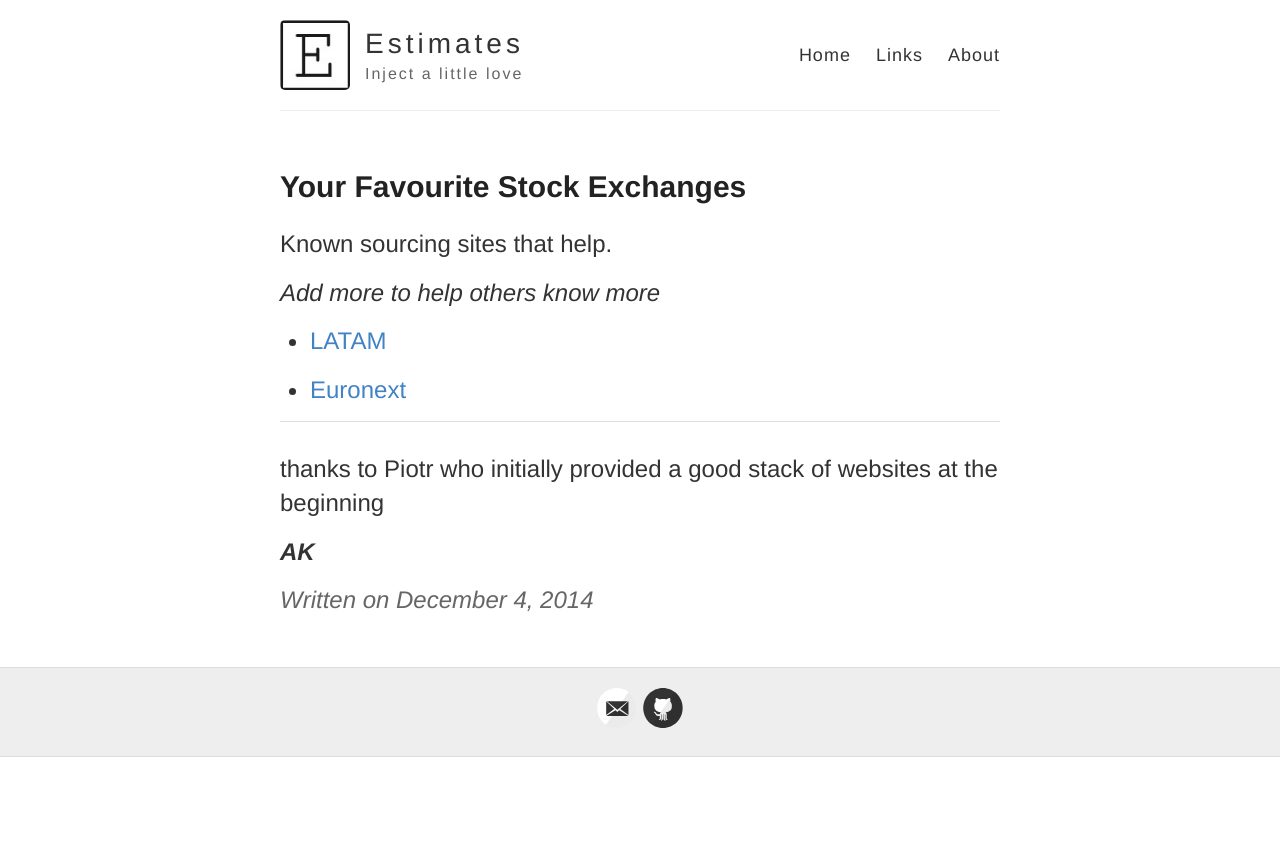
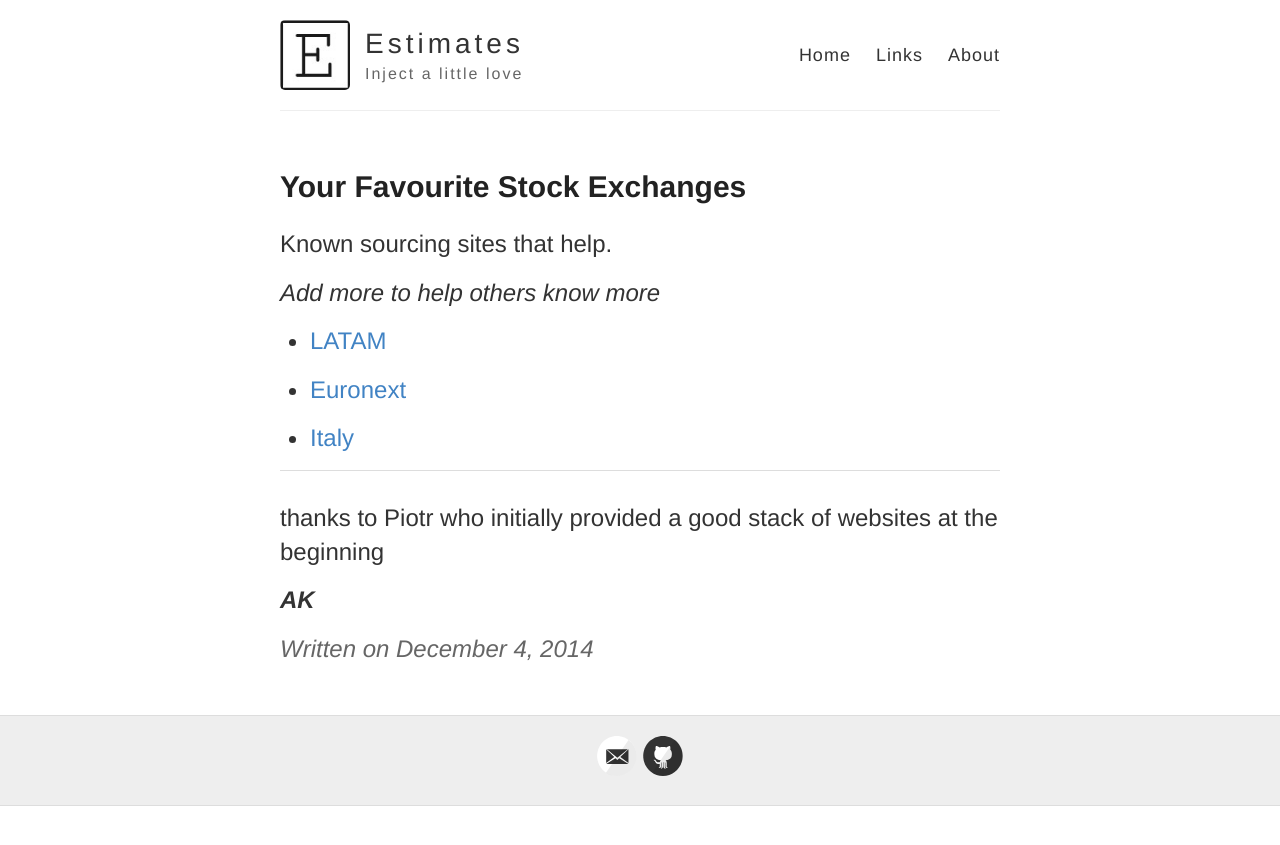
Before and after one commit to Estimates/estimates.github.io, a Jekyll site: the page built from _posts/2014-12-04-Stock-Exchanges.md, in a window 1280 px wide. Shown: the top 845 px of the page. Built offline with Jekyll 4.4.1, drawn with Linux system fonts in a browser that asks for light colours.

Commit message:
adding stock exch
Italy

```diff
--- a/_posts/2014-12-04-Stock-Exchanges.md
+++ b/_posts/2014-12-04-Stock-Exchanges.md
@@ -11,7 +11,7 @@ _Add more to help others know more_
 
 * [Euronext](https://www.euronext.com/en/newsroom/company-press-releases)
 
-
+* [Italy](http://www.borsaitaliana.it/homepage/homepage.en.htm)
 
 
 
```
